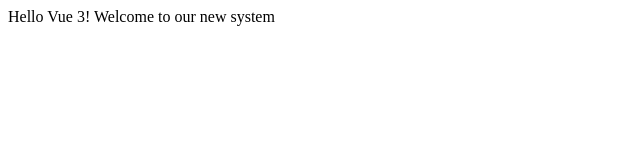
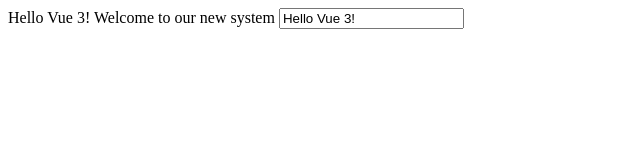
Before and after one commit to Pheak02/VUE, a plain HTML site: page index.html in a window 1280 px wide. Shown: the whole page, without its empty margins (0-640 px from the left). Drawn offline with nearby package versions, Linux system fonts and the light colour scheme.

Commit message:
add vue directive with v-model

```diff
--- a/index.html
+++ b/index.html
@@ -10,6 +10,7 @@
     <div id="app">
       <!-- CALL VARIABLE WITH {{}} WHICH MEANS WILL PASSED AS JS BY VUE -->
       {{greeting}} {{welcome}}
+      <input v-model="greeting" />
     </div>
     <script src="https://unpkg.com/vue@3/dist/vue.global.js"></script>
     <script>
```
